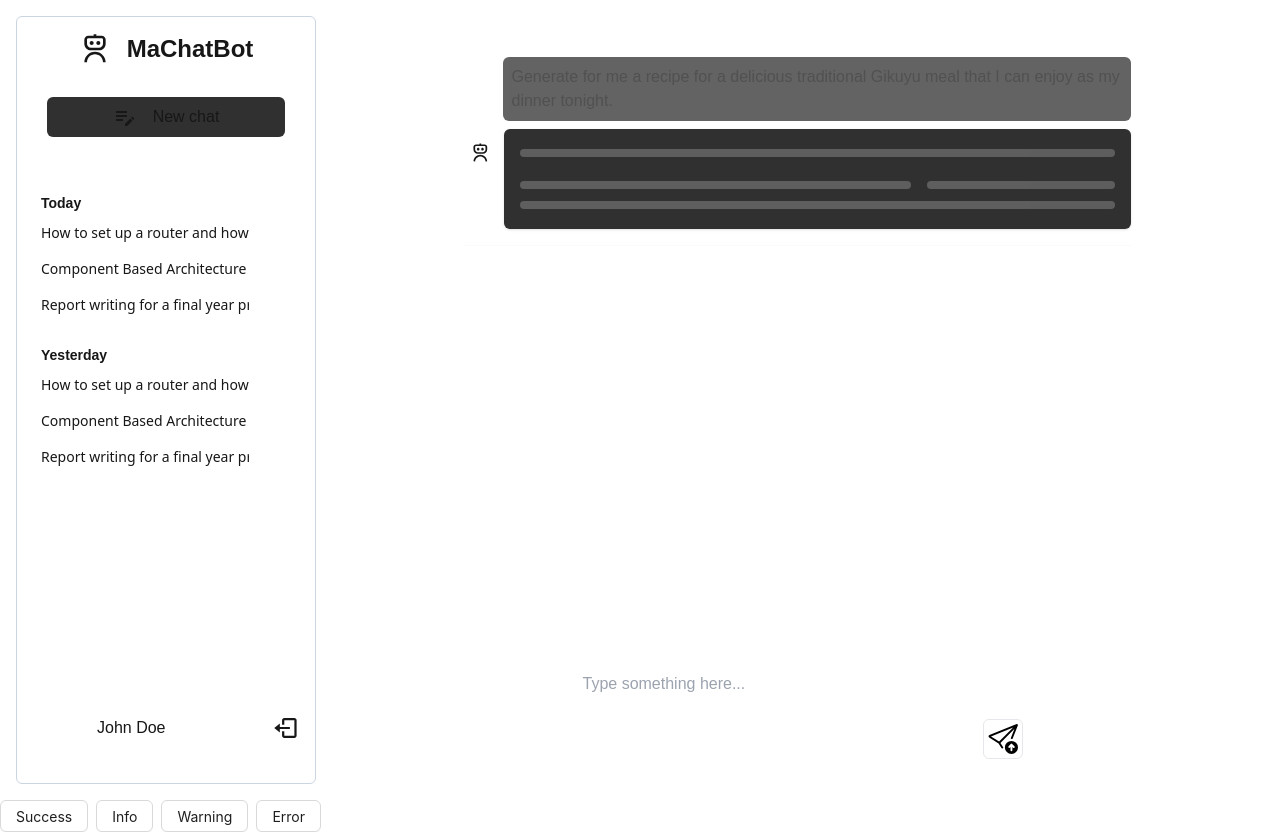
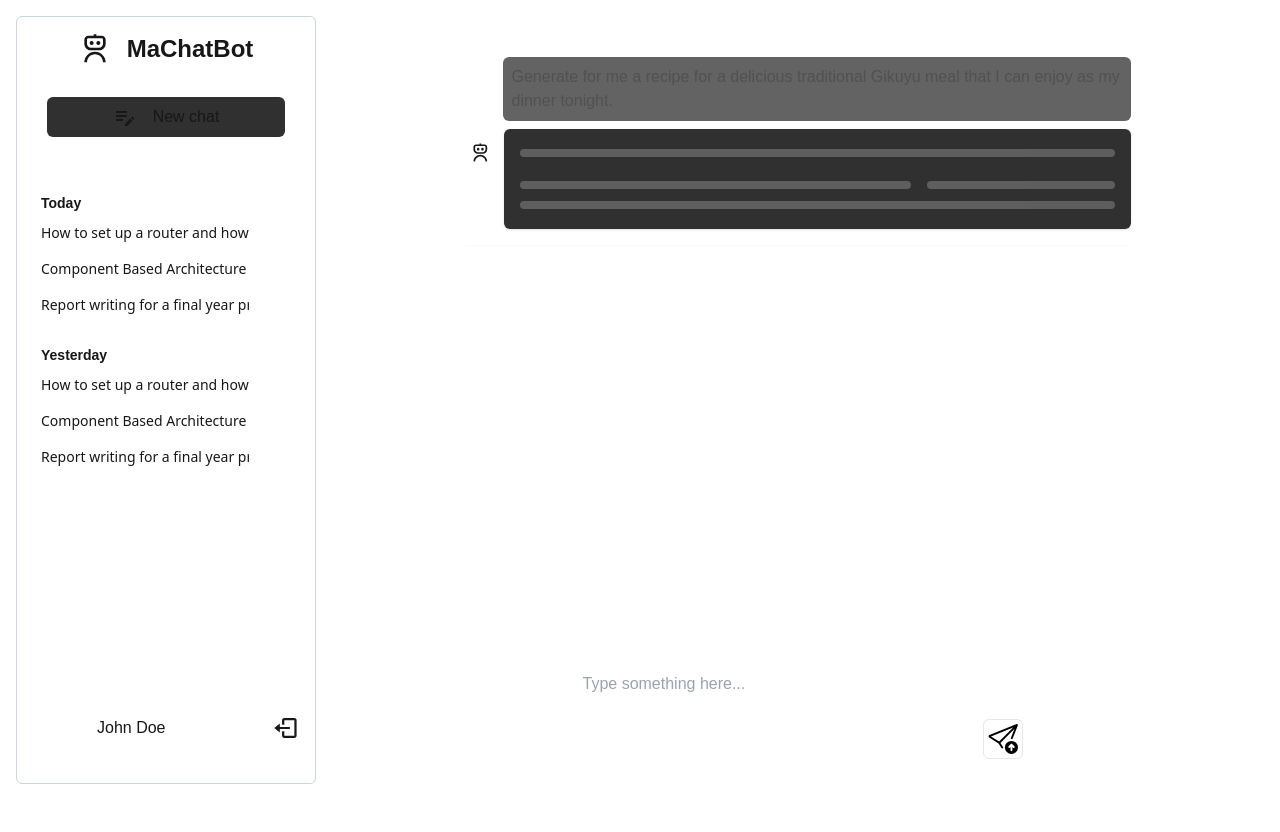
Before and after one commit to macmini62/MaChatBot, a Next.js app in the folder Client/: page / in a window 1280 px wide. After the commit the page ends 800 px from the top, so only its background shows below. Built offline with nearby package versions, Linux system fonts and the light colour scheme.

Commit message:
Modified the notification popup

```diff
--- a/Client/package.json
+++ b/Client/package.json
@@ -3,7 +3,7 @@
   "version": "0.1.0",
   "private": true,
   "scripts": {
-    "dev": "next dev --turbopack",
+    "dev": "NODE_OPTIONS='--inspect' next dev",
     "build": "next build",
     "start": "next start",
     "lint": "next lint"
--- a/Client/src/app/auth/login/page.tsx
+++ b/Client/src/app/auth/login/page.tsx
@@ -8,6 +8,11 @@ import { RiRobot3Line } from "react-icons/ri";
 import { z } from "zod";
 import InputFields from "../../components/authComponents/InputFields";
 import axiosInstance from "@/app/utils/axiosInstance";
+import { redirect } from "next/navigation";
+import Notification from "@/app/components/notification/notification";
+import React, { Suspense, useEffect } from "react";
+import { message, notification, NotificationArgsProps } from "antd";
+import { type } from "os";
 
 const schema = z.object({
   email: z.string().email({message: "Invalid email address!"}),
@@ -26,16 +31,37 @@ const LogInPage = () => {
     resolver: zodResolver(schema),
   });
 
+  // Notification
+  const [enabled, setEnabled] = React.useState(true);
+  const [threshold, setThreshold] = React.useState(2);
+  const [api, contextHolder] = notification.useNotification({
+    stack: enabled
+      ? {
+          threshold,
+        }
+      : false,
+  });
+
+  // Fetch an authorize user.
   const onSubmit = handleSubmit(async (data) => {
-    console.log(data.email);
-
     const user = await axiosInstance.get(`/user/login?email=${data.email}`);
     if(user){
-      // console.log(user);
+      const { email, password, token } = user.data;
+      if(password === data.password){
+        api["success"]({
+          placement: "bottomLeft",
+          message: "Logged In successfully.",
+          description: "",
+          duration: null,
+        });
+        redirect("/");
+      }
     }
   });
 
   return (
+    <>
+      {contextHolder}
       <div className="flex justify-center items-center w-full h-full">
         <div className="w-[512px] rounded-md border border-gray-200 p-10">
           <div className="flex gap-4 items-center">
@@ -81,6 +107,7 @@ const LogInPage = () => {
           </div>
         </div>
       </div>
+    </>
   )
 }
 
--- a/Client/src/app/components/notification/notification.tsx
+++ b/Client/src/app/components/notification/notification.tsx
@@ -1,12 +1,19 @@
 "use client"
 
-import React from "react";
-import { Button, notification, NotificationArgsProps, Space } from "antd";
+import React, { Suspense, useEffect } from "react";
+import { notification, NotificationArgsProps } from "antd";
 
 type NotificationType = "success" | "info" | "warning" | "error";
 type NotificationPlacement = NotificationArgsProps["placement"];
 
-const Notification: React.FC = () => {
+const Notification: React.FC<{type: NotificationType, placement: NotificationPlacement, message: string, description?: string }> = (
+  {
+    type,
+    placement,
+    message,
+    description
+  }
+) => {
   const [enabled, setEnabled] = React.useState(true);
   const [threshold, setThreshold] = React.useState(2);
   const [api, contextHolder] = notification.useNotification({
@@ -17,26 +24,21 @@ const Notification: React.FC = () => {
       : false,
   });
 
-  const openNotificationWithIcon = (type: NotificationType, placement: NotificationPlacement) => {
-    api[type]({
-      message: "Notification Title",
-      description: `${new Array(Math.round(Math.random() * 5) + 1)
-        .fill("This is the content of the notification.")
-        .join("\n")}`,
-      duration: null,
-    });
-  };
+  useEffect(() => {
+    if(type){
+      api[type]({
+        placement: placement,
+        message: message,
+        description: description,
+        duration: null,
+      });
+    }
+  }, [type])
 
   return (
-    <>
+    <Suspense>
       {contextHolder}
-      <Space>
-        <Button onClick={() => openNotificationWithIcon("success", "bottomLeft")}>Success</Button>
-        <Button onClick={() => openNotificationWithIcon("info", "bottomLeft")}>Info</Button>
-        <Button onClick={() => openNotificationWithIcon("warning", "bottomLeft")}>Warning</Button>
-        <Button onClick={() => openNotificationWithIcon("error", "bottomLeft")}>Error</Button>
-      </Space>
-    </>
+    </Suspense>
   );
 };
 
--- a/Client/src/app/layout.tsx
+++ b/Client/src/app/layout.tsx
@@ -16,7 +16,11 @@ export default function RootLayout({
     <html lang="en">
       <body className="w-screen h-screen">
         {children}
-        <Notification/>
+        {/* <Notification
+          type="success"
+          placement="bottomLeft"
+          message="Logged In sucessfully."
+        /> */}
       </body>
     </html>
   );
```
Lines whose indentation alone changed are shown as unchanged.
